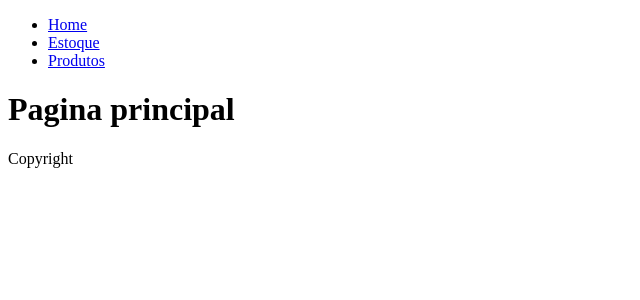
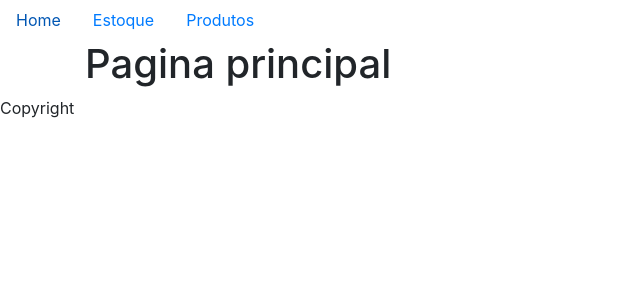
Before and after one commit to G5Olivieri/inout, a React app in the folder frontend/: page / in a window 1280 px wide. Shown: the top 300 px of the page, without its empty margins (0-640 px from the left). Built offline with nearby package versions, Linux system fonts and the light colour scheme.

Commit message:
add bootstrap

```diff
--- a/frontend/package.json
+++ b/frontend/package.json
@@ -13,6 +13,7 @@
     "@types/jest": "^26.0.19",
     "@types/node": "^12.19.11",
     "@types/react": "^16.14.2",
+    "@types/react-bootstrap": "^0.32.25",
     "@types/react-dom": "^16.9.10",
     "@types/react-router-dom": "^5.1.7",
     "@types/styled-components": "^5.1.7",
@@ -24,6 +25,7 @@
     "babel-plugin-named-asset-import": "^0.3.7",
     "babel-preset-react-app": "^10.0.0",
     "bfj": "^7.0.2",
+    "bootstrap": "^4.6.0",
     "camelcase": "^6.1.0",
     "case-sensitive-paths-webpack-plugin": "2.3.0",
     "css-loader": "4.3.0",
@@ -62,6 +64,7 @@
     "prompts": "2.4.0",
     "react": "^17.0.1",
     "react-app-polyfill": "^2.0.0",
+    "react-bootstrap": "^1.5.2",
     "react-dev-utils": "^11.0.1",
     "react-dom": "^17.0.1",
     "react-i18next": "^11.8.7",
--- a/frontend/src/app.tsx
+++ b/frontend/src/app.tsx
@@ -1,4 +1,5 @@
 import React from 'react'
+import { Container } from 'react-bootstrap'
 import { BrowserRouter, Route, Switch } from 'react-router-dom'
 import { Home } from '@app/home'
 import { Header } from '@app/header'
@@ -9,7 +10,7 @@ import { Estoque } from '@app/estoque'
 export const App: React.FC = (): JSX.Element => (
   <BrowserRouter>
     <Header />
-    <main>
+    <Container>
       <Switch>
         <Route exact path="/">
           <Home />
@@ -24,7 +25,7 @@ export const App: React.FC = (): JSX.Element => (
           <h1>Pagina nao encontrada!</h1>
         </Route>
       </Switch>
-    </main>
+    </Container>
     <Footer />
   </BrowserRouter>
 )
--- a/frontend/src/header.tsx
+++ b/frontend/src/header.tsx
@@ -1,20 +1,25 @@
 import React from 'react'
+import { Nav } from 'react-bootstrap'
 import { Link } from 'react-router-dom'
 
 const Navigation: React.FC = (): JSX.Element => (
-  <nav>
-    <ul>
-      <li>
-        <Link to="/">Home</Link>
-      </li>
-      <li>
-        <Link to="/estoque">Estoque</Link>
-      </li>
-      <li>
-        <Link to="/products">Produtos</Link>
-      </li>
-    </ul>
-  </nav>
+  <Nav>
+    <Nav.Item>
+      <Nav.Link to="/" as={Link}>
+        Home
+      </Nav.Link>
+    </Nav.Item>
+    <Nav.Item>
+      <Nav.Link to="/estoque" as={Link}>
+        Estoque
+      </Nav.Link>
+    </Nav.Item>
+    <Nav.Item>
+      <Nav.Link to="/products" as={Link}>
+        Produtos
+      </Nav.Link>
+    </Nav.Item>
+  </Nav>
 )
 
 export const Header: React.FC = (): JSX.Element => (
--- a/frontend/src/index.tsx
+++ b/frontend/src/index.tsx
@@ -1,6 +1,7 @@
 import React from 'react'
 import ReactDOM from 'react-dom'
 import { App } from '@app/app'
+import 'bootstrap/dist/css/bootstrap.min.css'
 
 ReactDOM.render(
   <React.StrictMode>
--- a/frontend/src/products.tsx
+++ b/frontend/src/products.tsx
@@ -12,6 +12,7 @@ export const Products: React.FC = () => {
       .then((res) => res.json() as Promise<Array<Product>>)
       .then((data) => setProducts(data.map((p) => p.name)))
   })
+
   return (
     <div>
       <h1>Produtos</h1>
```
Also changed, not shown: 2 other files (tests, documents, lock files or other folders).
